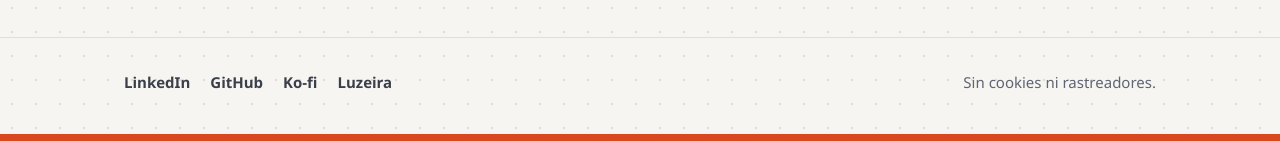
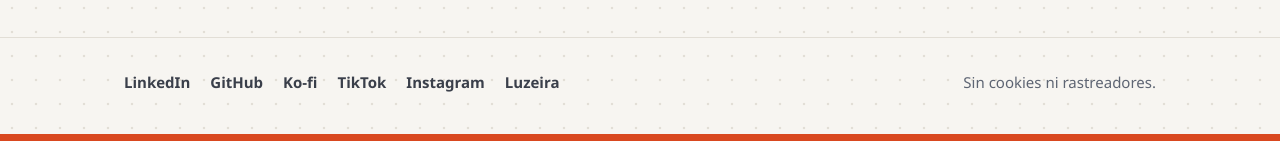
Before and after one commit to eriik-rz/eriik-rz.github.io, a plain HTML site: page index.html in a window 1280 px wide. Shown: the part 3868-4009 px from the top of the page. Drawn offline with Linux system fonts and the light colour scheme.

Commit message:
Pie y README: enlaces a TikTok e Instagram (@eriik_rz.dev)

```diff
--- a/index.html
+++ b/index.html
@@ -145,6 +145,8 @@
         <a href="https://www.linkedin.com/in/erik-ruiz-alos/" rel="me noopener">LinkedIn</a>
         <a href="https://github.com/eriik-rz" rel="me noopener">GitHub</a>
         <a href="https://ko-fi.com/eriik_rz" rel="me noopener">Ko-fi</a>
+        <a href="https://www.tiktok.com/@eriik_rz.dev" rel="me noopener">TikTok</a>
+        <a href="https://www.instagram.com/eriik_rz.dev/" rel="me noopener">Instagram</a>
         <a href="https://eriik-rz.github.io/luzeira/">Luzeira</a>
       </nav>
       <p>Sin cookies ni rastreadores.</p>
```
Also changed, not shown: 1 other file.
